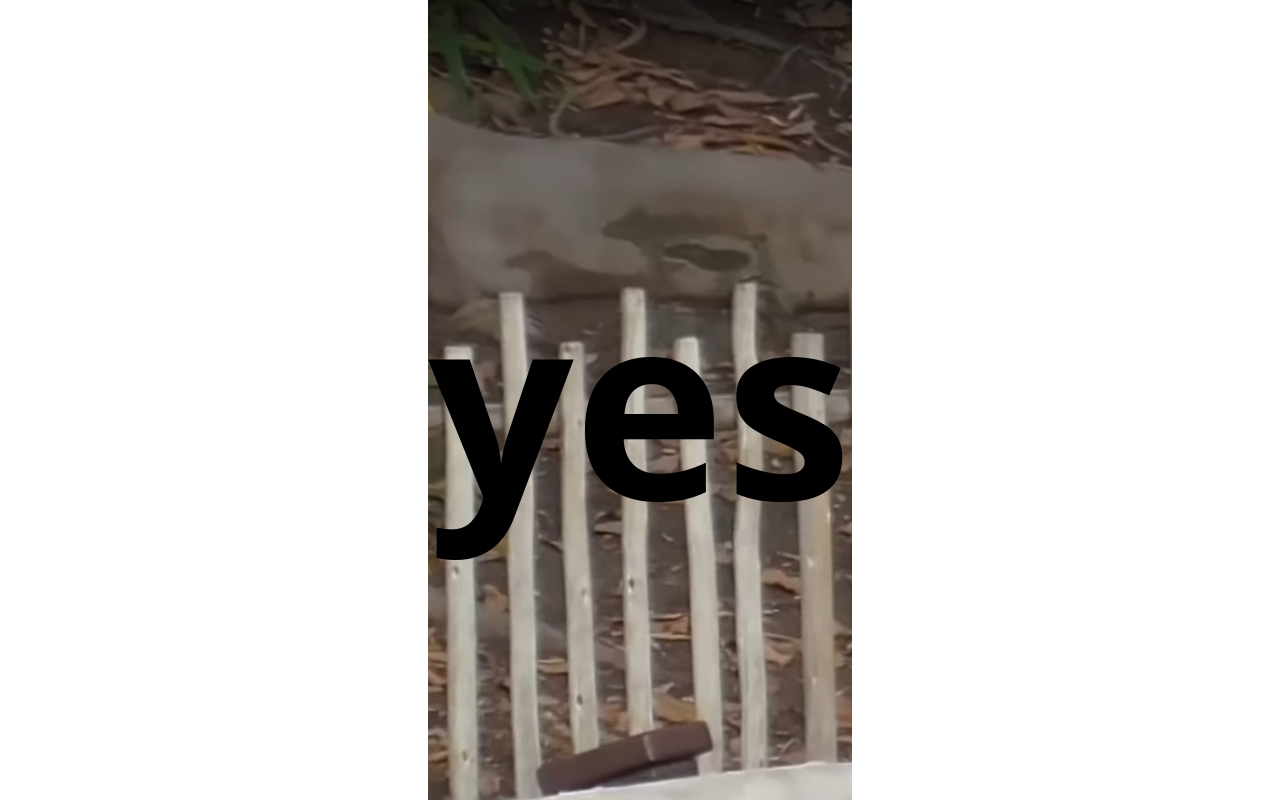
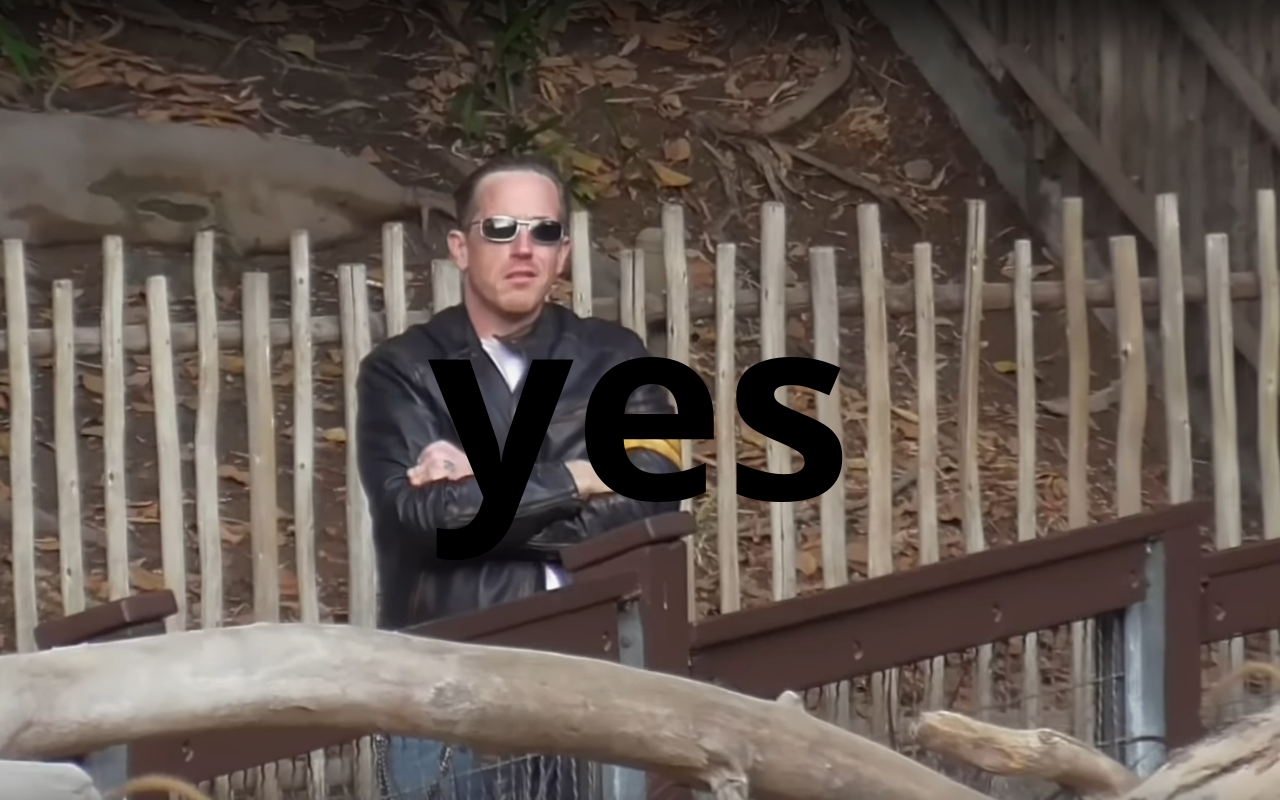
Before and after one commit to Deanout/areyouaslug, a plain HTML site: page index.html in a window 1280 px wide. Drawn offline with Linux system fonts and the light colour scheme.

Commit message:
Important People

```diff
--- a/index.html
+++ b/index.html
@@ -2,22 +2,29 @@
 <html lang="en">
   <head>
     <meta charset="utf-8" />
-    <title>FUCKIN' SLUGS</title>
+    <title>areyouaslug</title>
     <style>
-      /* Flexbox keeps the <h1> dead‑center vertically & horizontally */
+      /* Center the <h1> */
       html,body{
         height:100%;margin:0;
         display:flex;justify-content:center;align-items:center;
-        background:#fff;color:#000;
-        /* clamp(): 2 rem minimum, scales up with viewport, tops out at 4 rem */
+        color:#000;
         font:clamp(2rem,6vw,4rem)/1.2 system-ui,Arial,sans-serif;
         text-align:center;
       }
+
+      /* Full‑screen, no‑tile background */
+      body{
+        background:url('Slug.jpg') center/cover no-repeat;
+        /* optional: keep it fixed during scroll (site is one page anyway) */
+        /* background-attachment: fixed; */
+      }
+
       h1{margin:0}
     </style>
   </head>
 
-  <body style="background-image: url('Slug.jpg');">
+  <body>
     <h1 id="msg">yes</h1>
 
     <script>
```
